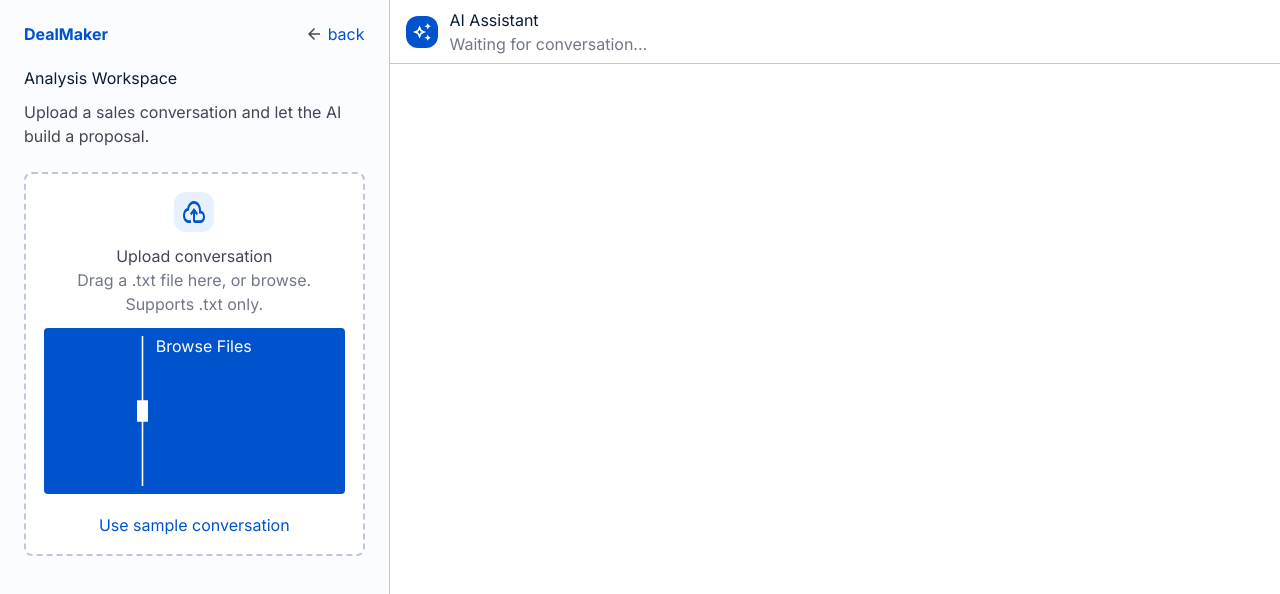
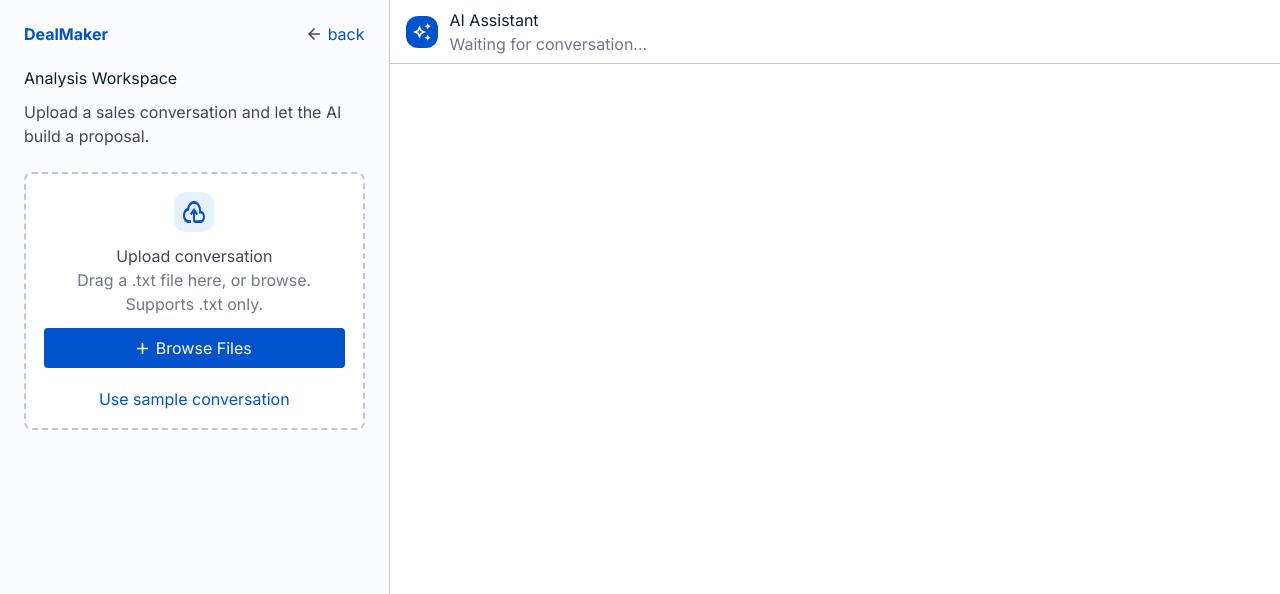
Before and after one commit to codekeng00/bbq-durian, a React (Vite) app: page /analysis-workspace in a window 1280 px wide. Shown: the top 594 px of the page. Built offline with nearby package versions, Linux system fonts and the light colour scheme.

Commit message:
Fix oversized Browse Files button

```diff
--- a/src/styles/screens.css
+++ b/src/styles/screens.css
@@ -235,16 +235,23 @@ h1, h2, h3, h4, p { margin-top: 0; }
 .upload-card p { color: var(--muted); }
 .browse-button {
   display: flex;
+  align-items: center;
   justify-content: center;
   gap: 8px;
   width: 100%;
-  padding: 8px;
+  padding: 10px 12px;
   color: #fff;
+  font: inherit;
   background: var(--blue);
   border: 0;
   border-radius: 4px;
+  cursor: pointer;
 }
-.browse-button img { width: 11px; }
+.browse-button img {
+  width: 11px;
+  height: 11px;
+  flex: none;
+}
 
 .queue-title {
   display: flex;
```
